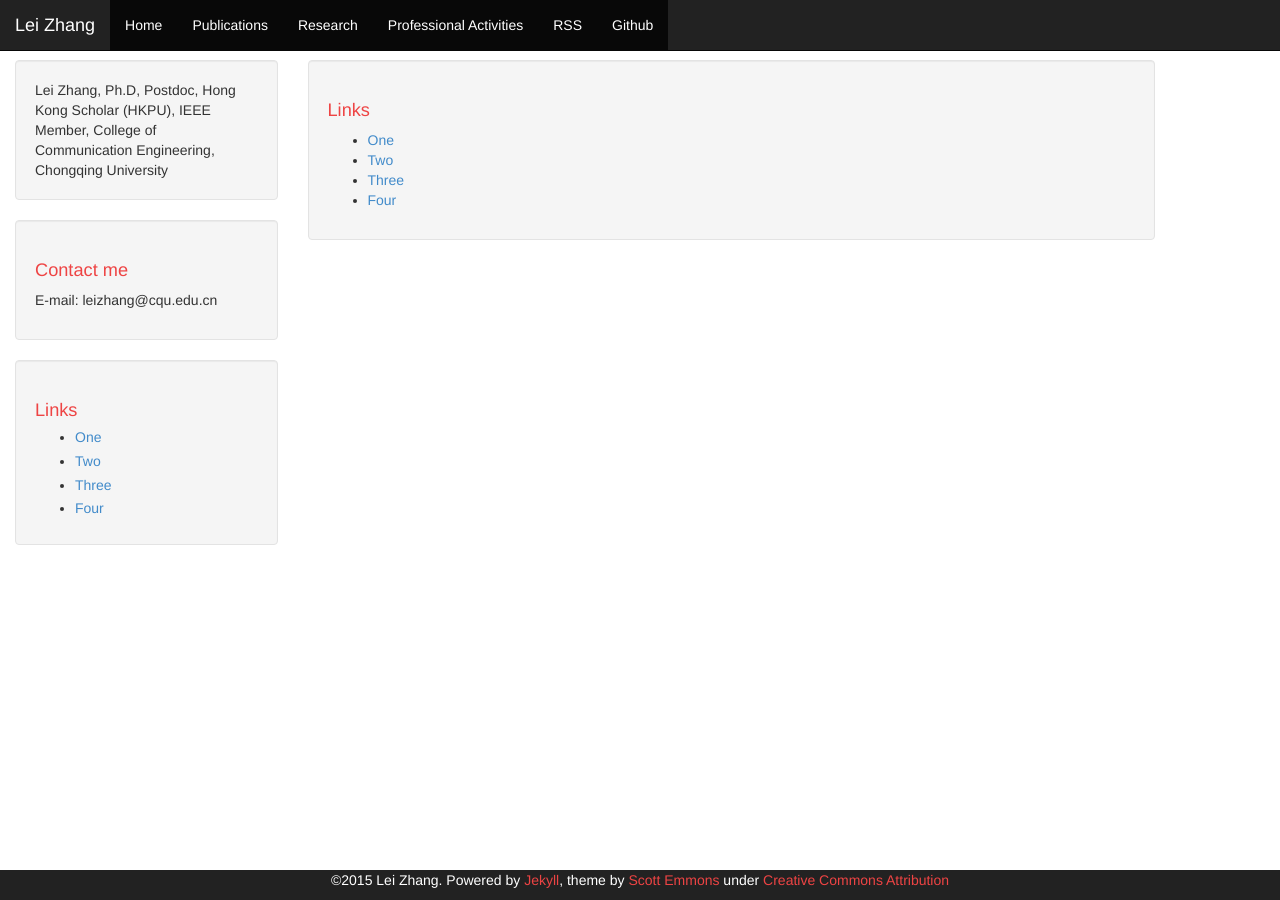
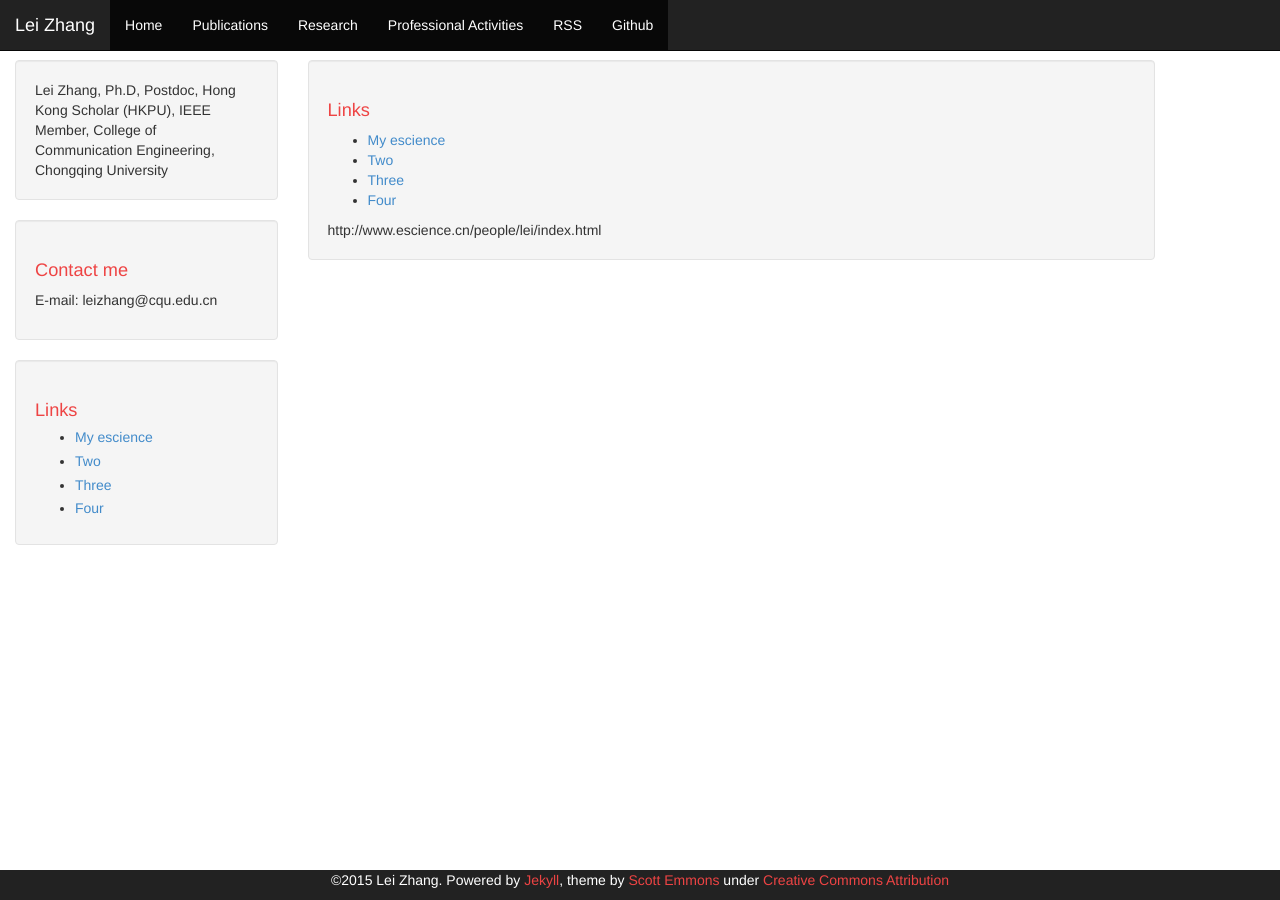
Before and after one commit to DrLeiZhang/website, a Jekyll site: the page built from links.html, in a window 1280 px wide. Built offline with Jekyll 4.4.1, drawn with Linux system fonts in a browser that asks for light colours; Markdown is read by kramdown in place of the engine named in the settings.

Commit message:
Update
Signed-off-by: leizhang@cqu.edu.cn <leizhang@cqu.edu.cn>

```diff
--- a/_includes/links-list.html
+++ b/_includes/links-list.html
@@ -1,6 +1,6 @@
 <h1>Links</h1>
 <ul>
-  <li><a href="#">One</a></li>
+  <li><a href="#">My escience</a></li>
   <li><a href="#">Two</a></li>
   <li><a href="#">Three</a></li>
   <li><a href="#">Four</a></li>
--- a/links.html
+++ b/links.html
@@ -6,4 +6,5 @@ layout: default
 
 <div class="well">
   {% include links-list.html %}
+http://www.escience.cn/people/lei/index.html
 </div>
```
